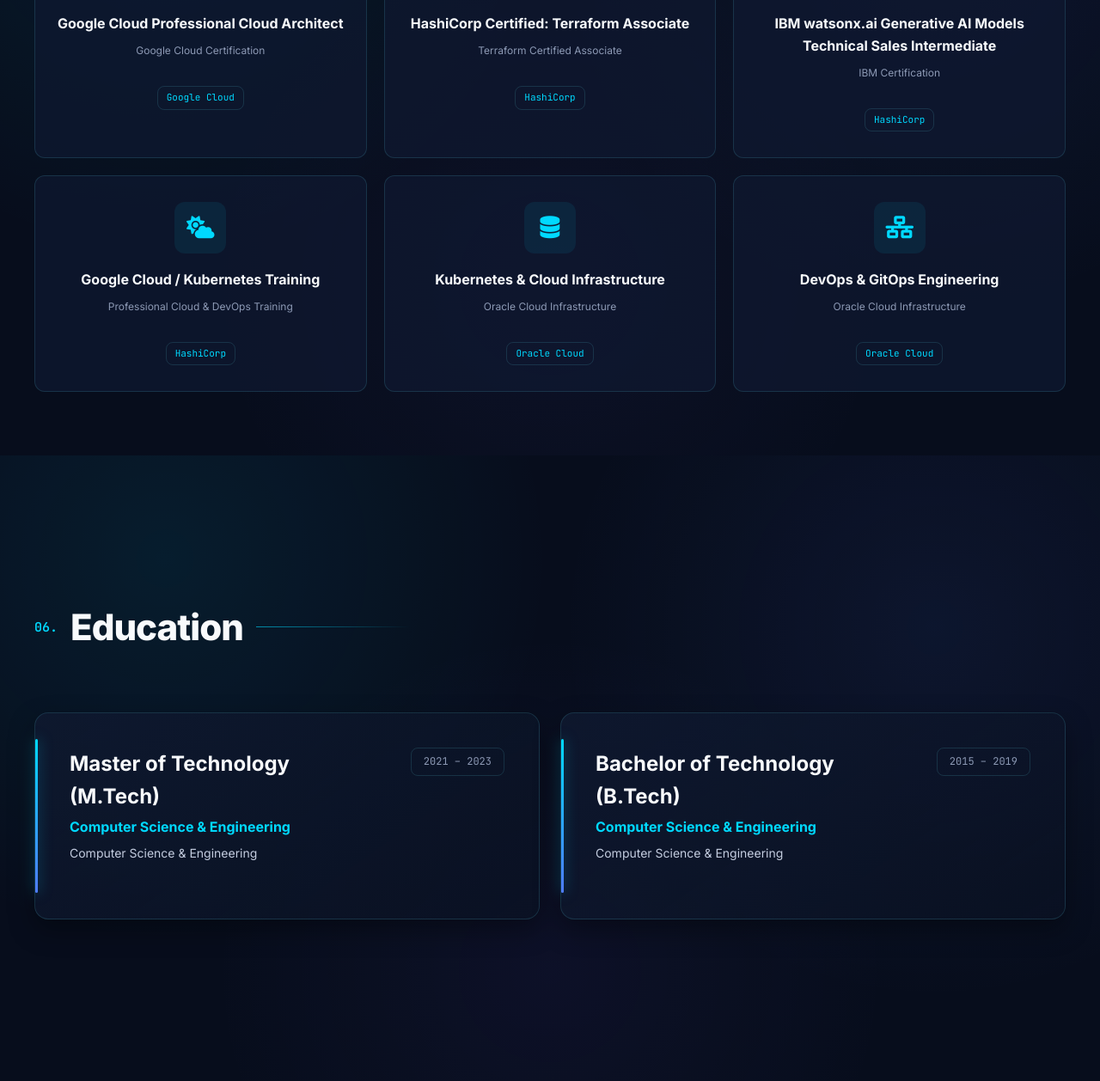
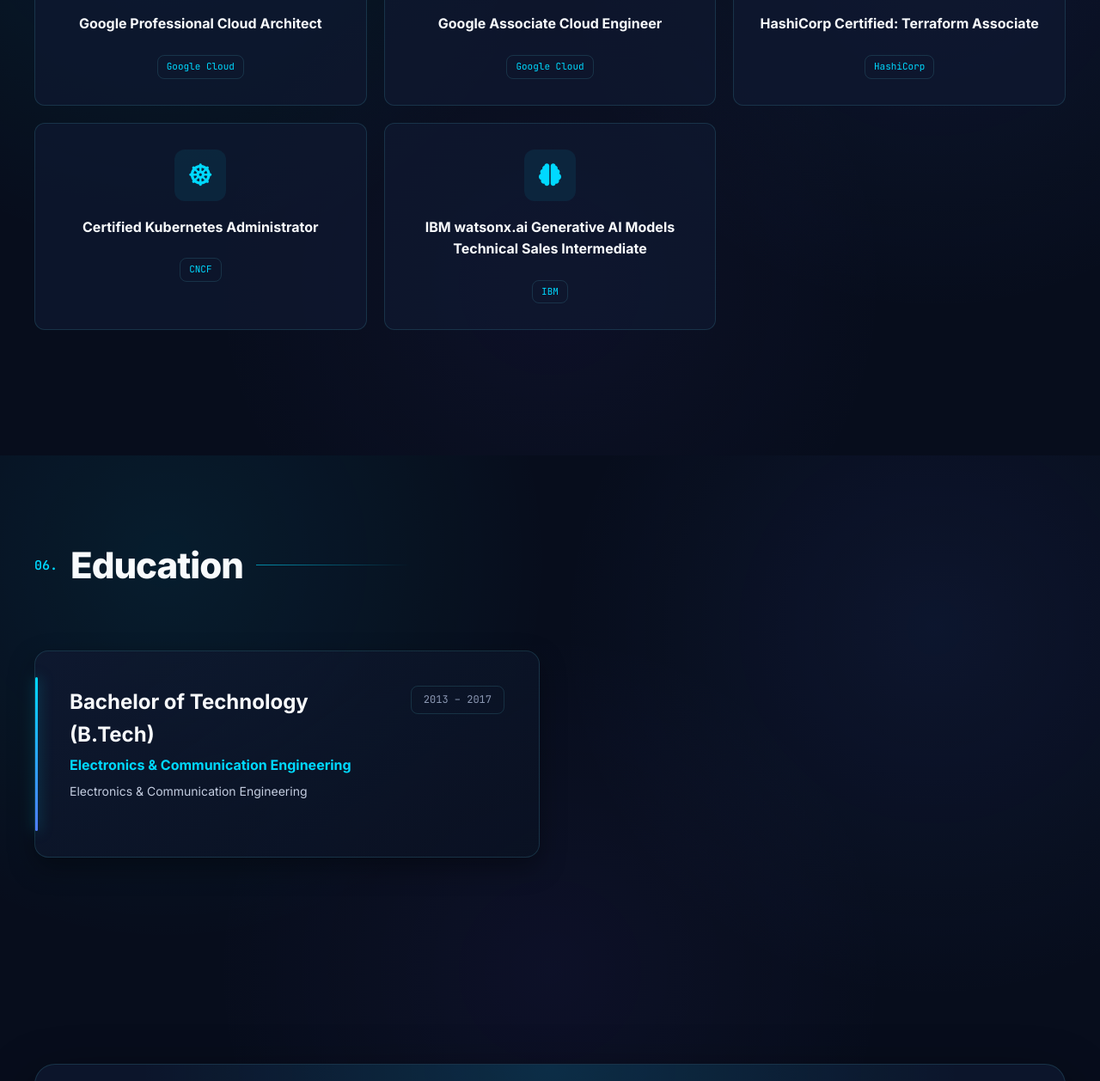
Before and after one commit to singhhimanshu21hs/himanshu-devops-portfolio, a plain HTML site: page index.html in a window 1280 px wide. Shown: the part 6670-7928 px from the top of the page at 86% size. Drawn offline with Linux system fonts and the light colour scheme.

Commit message:
Revise certifications and education sections in index.html
Updated certification titles and descriptions, modified education details, and adjusted related content.

```diff
--- a/index.html
+++ b/index.html
@@ -1322,21 +1322,16 @@
 <div class="certifications-grid" style="grid-template-columns: repeat(3, 1fr);">
 
 
+    <!-- Google Professional Cloud Architect -->
     <div class="certification-card">
 
         <div class="certification-icon">
-
-<i class="fa-brands fa-aws"></i>
-
-</div>
-
-<h3>
-Google Cloud Professional Cloud Architect
-</h3>
-
-<p>
-Google Cloud Certification
-</p>
+            <i class="fa-solid fa-cloud"></i>
+        </div>
+
+        <h3>
+            Google Professional Cloud Architect
+        </h3>
 
         <span>
             Google Cloud
@@ -1345,21 +1340,34 @@
     </div>
 
 
+    <!-- Google Associate Cloud Engineer -->
     <div class="certification-card">
 
         <div class="certification-icon">
-
             <i class="fa-solid fa-cloud"></i>
-
+        </div>
+
+        <h3>
+            Google Associate Cloud Engineer
+        </h3>
+
+        <span>
+            Google Cloud
+        </span>
+
+    </div>
+
+
+    <!-- HashiCorp Terraform Associate -->
+    <div class="certification-card">
+
+        <div class="certification-icon">
+            <i class="fa-solid fa-cubes"></i>
         </div>
 
         <h3>
             HashiCorp Certified: Terraform Associate
         </h3>
-
-<p>
-Terraform Certified Associate
-</p>
 
         <span>
             HashiCorp
@@ -1368,96 +1376,41 @@
     </div>
 
 
+    <!-- Certified Kubernetes Administrator -->
     <div class="certification-card">
 
         <div class="certification-icon">
-
-<i class="fa-solid fa-shield-halved"></i>
-
+            <i class="fa-solid fa-dharmachakra"></i>
+        </div>
+
+        <h3>
+            Certified Kubernetes Administrator
+        </h3>
+
+        <span>
+            CNCF
+        </span>
+
+    </div>
+
+
+    <!-- IBM watsonx.ai -->
+    <div class="certification-card">
+
+        <div class="certification-icon">
+            <i class="fa-solid fa-brain"></i>
         </div>
 
         <h3>
             IBM watsonx.ai Generative AI Models Technical Sales Intermediate
         </h3>
 
-<p>
-IBM Certification
-</p>
-
         <span>
-HashiCorp
-</span>
-
-</div>
-
-
-<div class="certification-card">
-
-<div class="certification-icon">
-
-<i class="fa-solid fa-cloud-sun"></i>
-
-</div>
-
-<h3>
-Google Cloud / Kubernetes Training
-</h3>
-
-<p>
-Professional Cloud & DevOps Training
-</p>
-
-<span>
-HashiCorp
-</span>
-
-</div>
-
-
-<div class="certification-card">
-
-<div class="certification-icon">
-
-<i class="fa-solid fa-database"></i>
-
-</div>
-
-<h3>
-Kubernetes & Cloud Infrastructure
-</h3>
-
-<p>
-Oracle Cloud Infrastructure
-</p>
-
-<span>
-Oracle Cloud
-</span>
-
-</div>
-
-
-<div class="certification-card">
-
-<div class="certification-icon">
-
-<i class="fa-solid fa-network-wired"></i>
-
-</div>
-
-<h3>
-DevOps & GitOps Engineering
-</h3>
-
-<p>
-Oracle Cloud Infrastructure
-</p>
-
-<span>
-Oracle Cloud
-</span>
-
-</div>
+            IBM
+        </span>
+
+    </div>
+
 
 </div>
 
@@ -1493,39 +1446,6 @@
 
 <div class="education-grid" style="display: grid; grid-template-columns: repeat(2, 1fr); gap: 24px;">
 
-<!-- MASTER DEGREE -->
-<div class="experience-card">
-
-<div class="experience-header">
-
-<div>
-
-<h3>
-Master of Technology (M.Tech)
-</h3>
-
-<h4>
-Computer Science & Engineering
-</h4>
-
-<p style="color: var(--text-secondary); font-size: 14px; margin-top: 6px;">
-Computer Science & Engineering
-</p>
-
-</div>
-
-<span class="experience-date">
-2021 – 2023
-</span>
-
-</div>
-
-<p style="color: var(--cyan); font-weight: 600; font-family: var(--font-mono); margin-top: 10px;">
-
-</p>
-
-</div>
-
 
 <!-- BACHELOR DEGREE -->
 <div class="experience-card">
@@ -1539,17 +1459,17 @@
 </h3>
 
 <h4>
-Computer Science & Engineering
+Electronics & Communication Engineering
 </h4>
 
 <p style="color: var(--text-secondary); font-size: 14px; margin-top: 6px;">
-Computer Science & Engineering
+Electronics & Communication Engineering
 </p>
 
 </div>
 
 <span class="experience-date">
-2015 – 2019
+2013 – 2017
 </span>
 
 </div>
@@ -1592,7 +1512,7 @@
 
 <p>
 
-Cloud Infrastructure, DevOps, SRE, Platform Engineering, GCP, Kubernetes, and hybrid-cloud opportunities.
+Cloud Infrastructure, DevOps, SRE, Platform Engineering, GCP, Terraform,  Kubernetes, and hybrid-cloud opportunities.
 
 </p>
 
```
Lines whose indentation alone changed are shown as unchanged.
